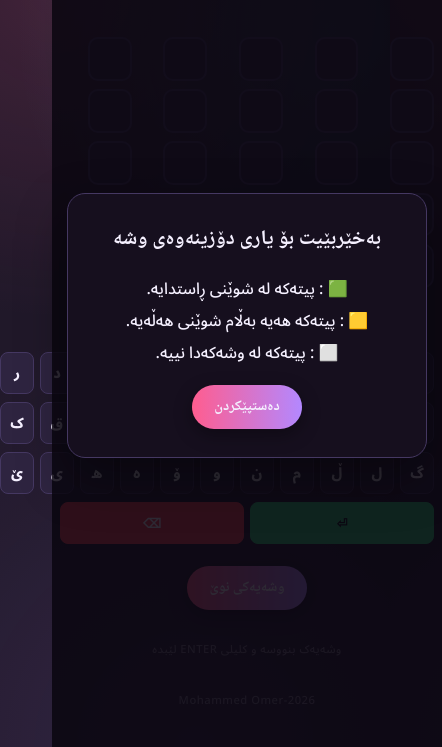
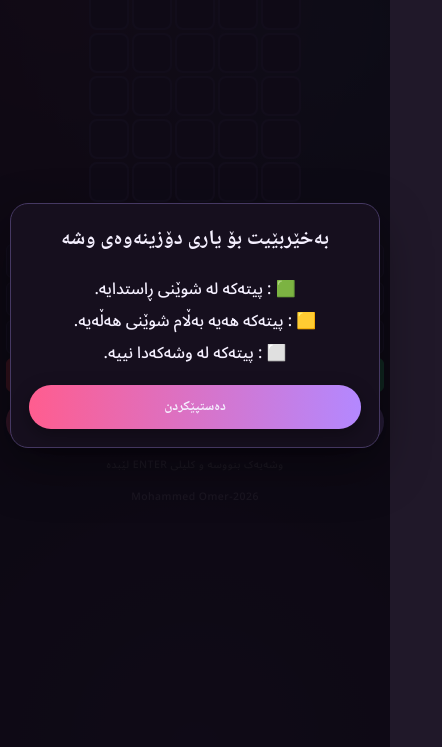
Before and after one commit to Muhamad-omer/kurdish-wordle, a plain HTML site: page index.html in a window 390 px wide. Shown: the part 97-844 px from the top of the page, 442 px wide, since content can reach past the window. Drawn offline with Linux system fonts and the light colour scheme.

Commit message:
Update index.html

```diff
--- a/index.html
+++ b/index.html
@@ -11,7 +11,6 @@
 <link href="https://fonts.googleapis.com/css2?family=Noto+Naskh+Arabic:wght@500;700&family=Noto+Sans+Arabic:wght@500;700;800&display=swap" rel="stylesheet">
 <style>
   :root {
-    --tile-size:56px;
     --bg: #201829;
     --bg-deep: #160f1e;
     --tile-empty: #2e2440;
@@ -117,17 +116,16 @@
   }
 
   .tile {
-    width: var(--tile-size);
-    height: var(--tile-size);
+    width: 56px;
+    height: 56px;
     border: 2px solid var(--tile-border);
     border-radius: 10px;
     background: var(--tile-empty);
-    display:flex;
-    align-items:center;
-    justify-content:center;
-    font-family:'Noto Naskh Arabic','Noto Sans Arabic',sans-serif;
-    font-size:calc(var(--tile-size)*0.55);
-
+    display: flex;
+    align-items: center;
+    justify-content: center;
+    font-family: 'Noto Naskh Arabic', 'Noto Sans Arabic', sans-serif;
+    font-size: 1.9rem;
     font-weight: 700;
     transition: transform 0.12s ease, border-color 0.12s ease;
     position: relative;
@@ -333,15 +331,23 @@
     justify-content: center;
   }
 @media (max-width:600px){
-body{padding:12px 8px 24px;}
-#board{width:100%;max-width:100vw;}
-.row{gap:4px;}
-.tile{width:min(calc((100vw - 40px)/8),48px);height:min(calc((100vw - 40px)/8),48px);font-size:1.5rem;}
-#keyboard{width:100%;}
-.krow{width:100%;max-width:100%;}
-.key{height:42px;font-size:.9rem;padding:0 2px;}
-#key-ENTER,#key-DEL{flex:2.2;font-size:.8rem;}
-footer{font-size:.7rem;text-align:center;}
+html,body{margin:0;padding:0;overflow-x:hidden;height:100%;}
+body{padding:8px 6px 12px;}
+header{margin-bottom:6px;}
+h1{font-size:1.9rem;line-height:1.2;}
+.subtitle{font-size:.75rem;}
+#board{gap:3px;margin:8px 0;}
+.row{gap:3px;}
+.tile{width:min(calc((100vw - 28px)/8),40px);height:min(calc((100vw - 28px)/8),40px);font-size:1.25rem;border-radius:8px;}
+#message{min-height:18px;margin:4px 0 8px;font-size:.9rem;}
+#keyboard{width:100%;gap:4px;margin-top:4px;}
+.krow{width:100%;max-width:100%;gap:3px;}
+.key{flex:1;min-width:0;height:34px;padding:0;font-size:.82rem;border-radius:6px;}
+#key-ENTER,#key-DEL{flex:2.3;height:34px;font-size:.75rem;}
+#controls{width:100%;margin-top:8px;}
+.btn{width:100%;padding:10px;font-size:.85rem;}
+.modal{padding:18px;max-width:95%;}
+footer{margin-top:10px;font-size:.65rem;}
 }
 </style>
 </head>
@@ -397,7 +403,7 @@
 <script>
 (function () {
   // Kurdish words (variable length)
-  const WORDS = ["چاو","دار","زەڕافە","زانکۆ","گوڵ","میوە","کراس","گڵۆپ","موبایل","کورسی","مێز","شێرەکەیبازیان","باران","دەرگا","خەیاڵ","نەورۆز","ھەزار","چیرۆک","کۆمپیتەر","سەرما","ھاوڕێ"];
+  const WORDS = ["چاو","دار","زەڕافە","زانکۆ","گوڵ","میوە","کراس","گڵۆپ","موبایل","کورسی","مێز","شێر","باران","دەرگا","خەیاڵ","نەورۆز","ھەزار","چیرۆک","کۆمپیتەر","سەرما","ھاوڕێ"];
   const MAX_ATTEMPTS = 5;
 
   // Sorani Kurdish alphabet, laid out in rows for the on-screen keyboard
@@ -607,10 +613,6 @@
   function newGame() {
     word = WORDS[Math.floor(Math.random() * WORDS.length)];
     wordLength = word.length;
-    const mobile=window.innerWidth<=600;
-    let size=mobile?Math.min(48,Math.floor((window.innerWidth-32)/wordLength))
-                   :Math.min(56,Math.floor((window.innerWidth-250)/wordLength));
-    document.documentElement.style.setProperty("--tile-size",size+"px");
     currentGuess = "";
     attempt = 0;
     gameOver = false;
@@ -692,14 +694,7 @@
 
   buildKeyboard();
   document.getElementById("startGameBtn").onclick=()=>document.getElementById("welcomeOverlay").style.display="none";
-
-window.addEventListener("resize",()=>{
- const mobile=window.innerWidth<=600;
- let size=mobile?Math.min(48,Math.floor((window.innerWidth-32)/wordLength))
-                :Math.min(56,Math.floor((window.innerWidth-250)/wordLength));
- document.documentElement.style.setProperty("--tile-size",size+"px");
-});
-newGame();
+  newGame();
 })();
 </script>
 
```
